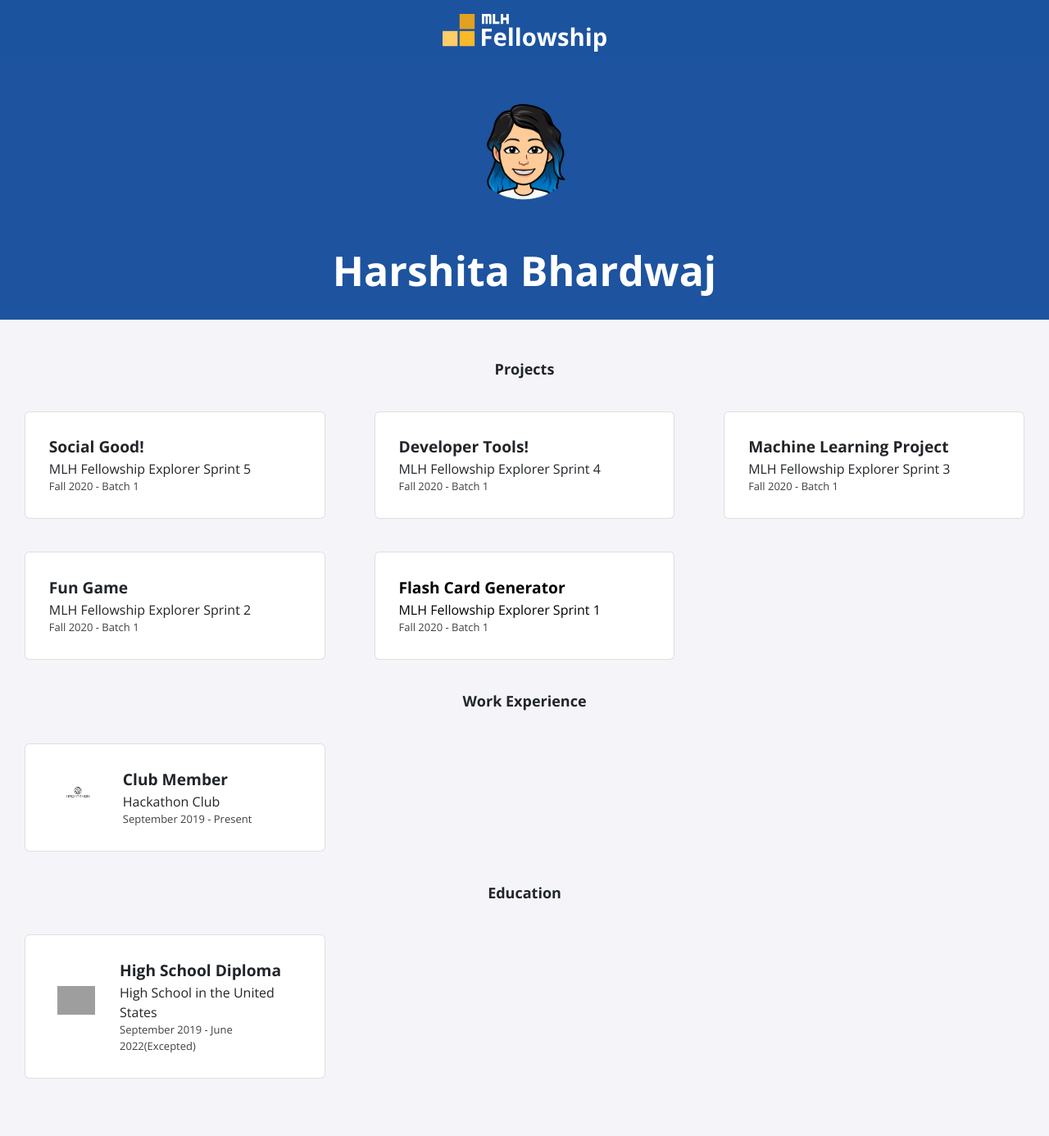
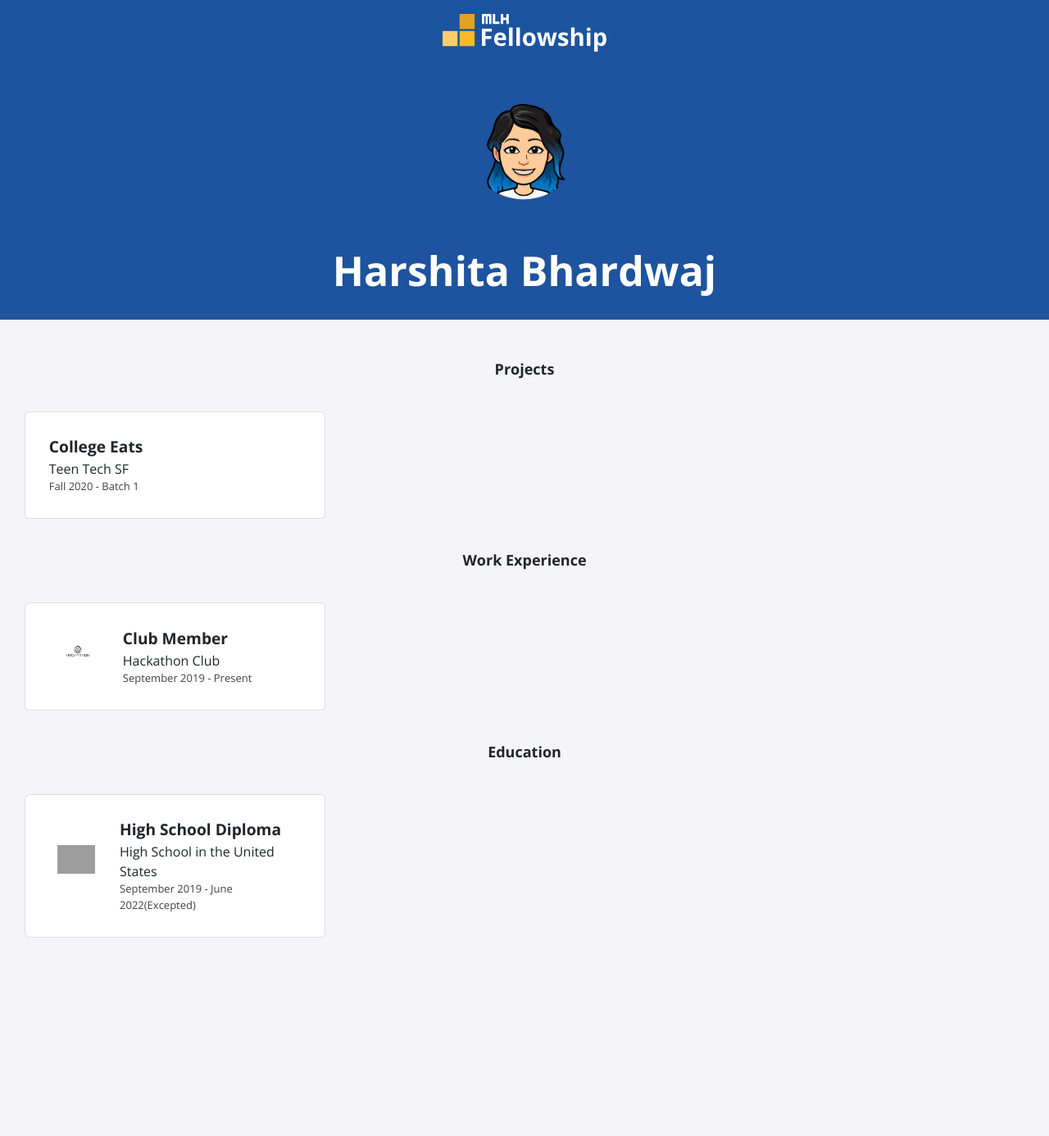
Before and after one commit to silverarrow975/silverarrow975.github.io, a Jekyll site: the page built from index.html, in a window 1280 px wide. Shown: the whole page at 82% size. Built offline with Jekyll 4.4.1, drawn with Linux system fonts in a browser that asks for light colours; nearby versions of some CDN libraries; after the commit the page ends 1214 px from its top, so only the background shows below that; grey boxes are pictures that could not be loaded.

Commit message:
Update projects.yml

```diff
--- a/_data/projects.yml
+++ b/_data/projects.yml
@@ -1,20 +1,4 @@
-- title: Social Good!
-  event: MLH Fellowship Explorer Sprint 5
+- title: College Eats
+  event: Teen Tech SF
   date: Fall 2020 - Batch 1
-
-- title: Developer Tools!
-  event: MLH Fellowship Explorer Sprint 4
-  date: Fall 2020 - Batch 1
-
-- title: Machine Learning Project
-  event: MLH Fellowship Explorer Sprint 3
-  date: Fall 2020 - Batch 1
-
-- title: Fun Game
-  event: MLH Fellowship Explorer Sprint 2
-  date: Fall 2020 - Batch 1
-
-- title: Flash Card Generator
-  event: MLH Fellowship Explorer Sprint 1
-  date: Fall 2020 - Batch 1
-  page-name: sprint1
+  logo: TTSF.png
```
